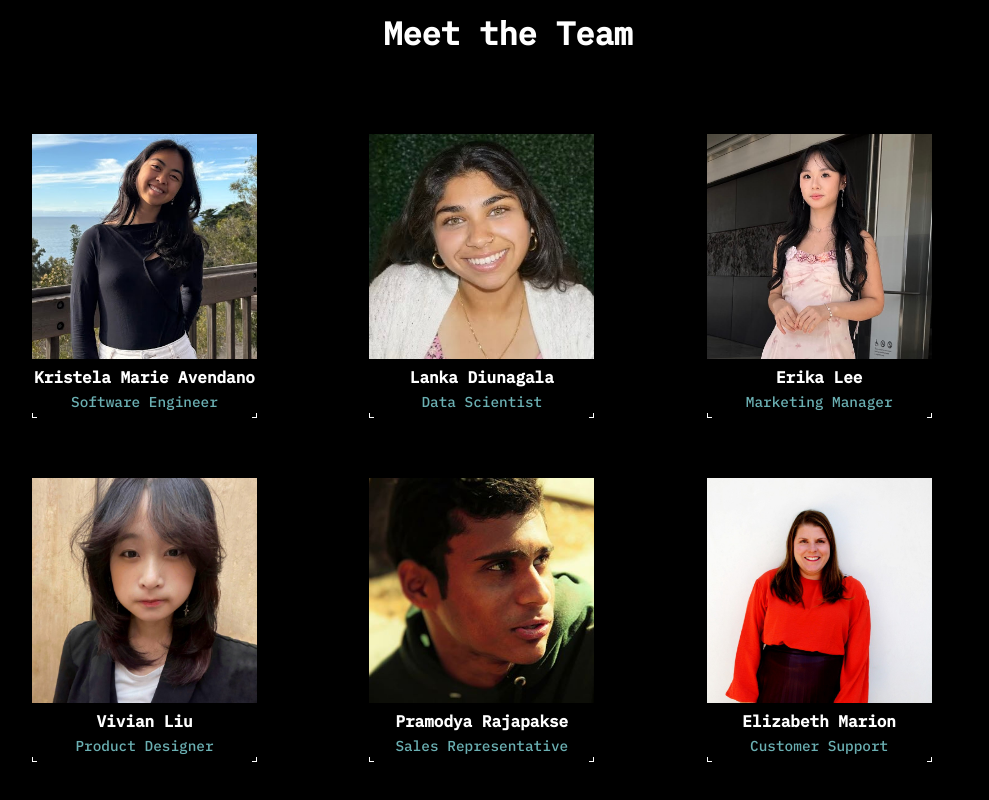
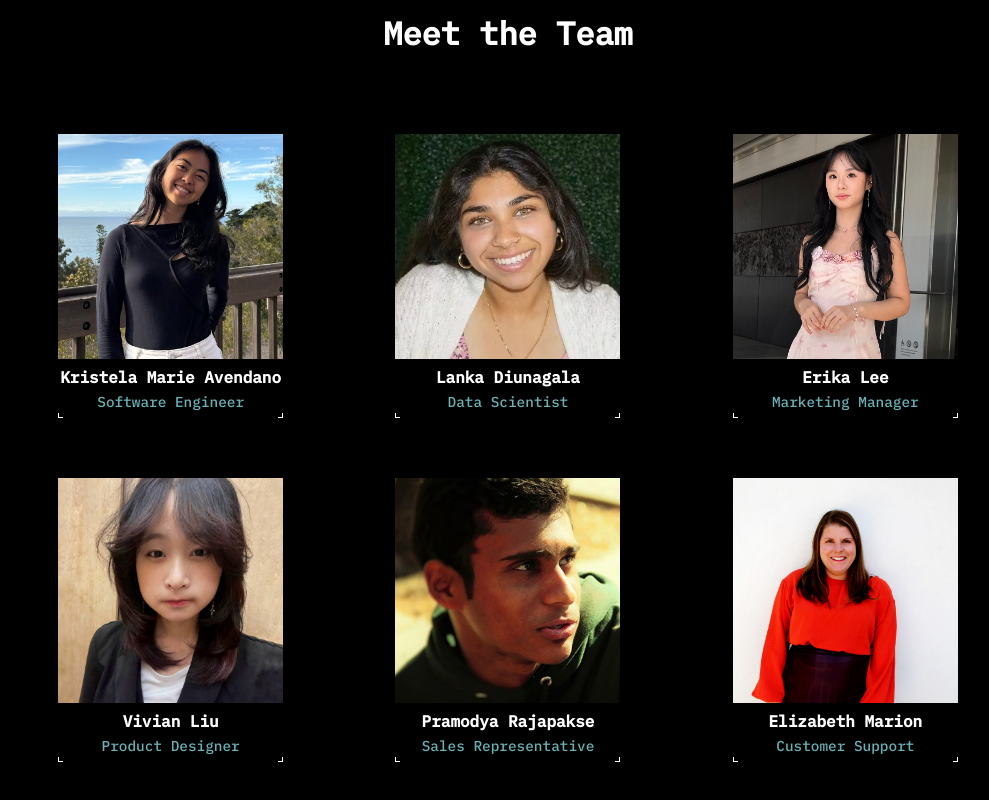
Before and after one commit to OrcaLink-Website/OrcaLink-site, a plain HTML site: page index.html in a window 1280 px wide. Shown: the part 1775-2575 px from the top of the page, without its empty margins (132-1121 px from the left). Drawn offline with Linux system fonts and the light colour scheme.

Commit message:
centered team member components in each grid cell

```diff
--- a/styles.css
+++ b/styles.css
@@ -220,7 +220,6 @@ nav {
   border-color: #6bb0b3; /* Saturated blue border color on hover */
 }
 
-
 #section1 {
   color: white; /* Set default text color to ensure contrast */
   display: flex;
@@ -275,7 +274,6 @@ nav {
   font-size: 1.2em; /* Large font size */
   padding: 20px;
   color: white; /* Ensure text is visible */
-
 }
 
 .right-component {
@@ -405,7 +403,6 @@ nav {
   .right-component p {
     margin-bottom: 10px;
   }
-
 }
 
 #section3 {
@@ -446,7 +443,10 @@ nav {
   flex-direction: column;
   align-items: center;
   position: relative;
+  justify-self: center; /* Center horizontally within grid cell */
+  align-self: center; /* Center vertically within grid cell */
 }
+
 .team-member::before,
 .team-member::after {
   content: "";
@@ -458,18 +458,19 @@ nav {
   z-index: 1; /* Ensure they're above the image */
 }
 
-.team-member::before { /* Bottom-left corner */
+.team-member::before {
+  /* Bottom-left corner */
   left: 0;
   bottom: 0;
   border-width: 0 0 1px 1px; /* Only bottom and left borders */
 }
 
-.team-member::after { /* Bottom-right corner */
+.team-member::after {
+  /* Bottom-right corner */
   right: 0;
   bottom: 0;
   border-width: 0 1px 1px 0; /* Only bottom and right borders */
 }
-
 
 .team-member img {
   width: 225px; /* 50% larger (150px * 1.5) */
```
Lines whose indentation alone changed are shown as unchanged.
